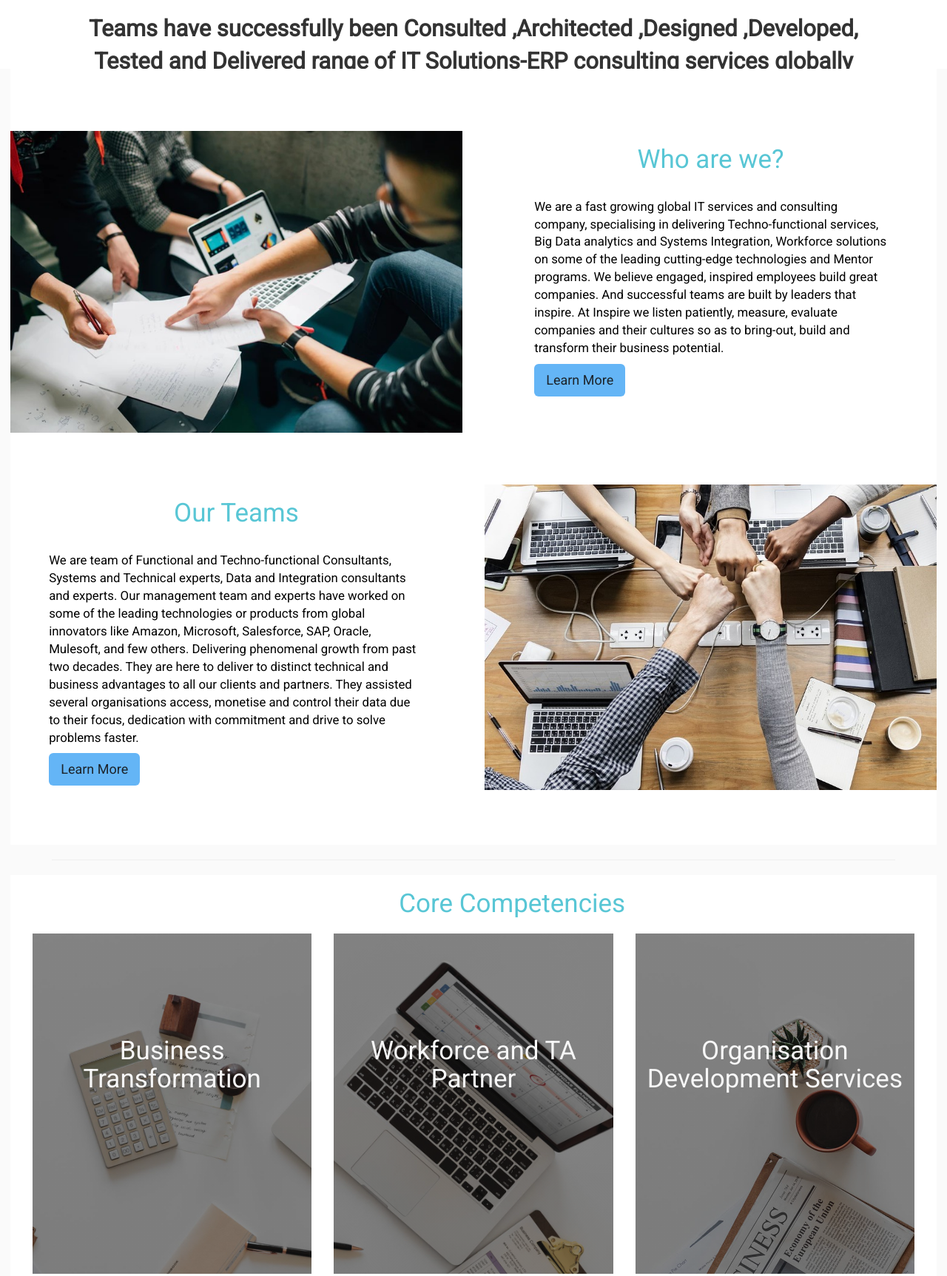
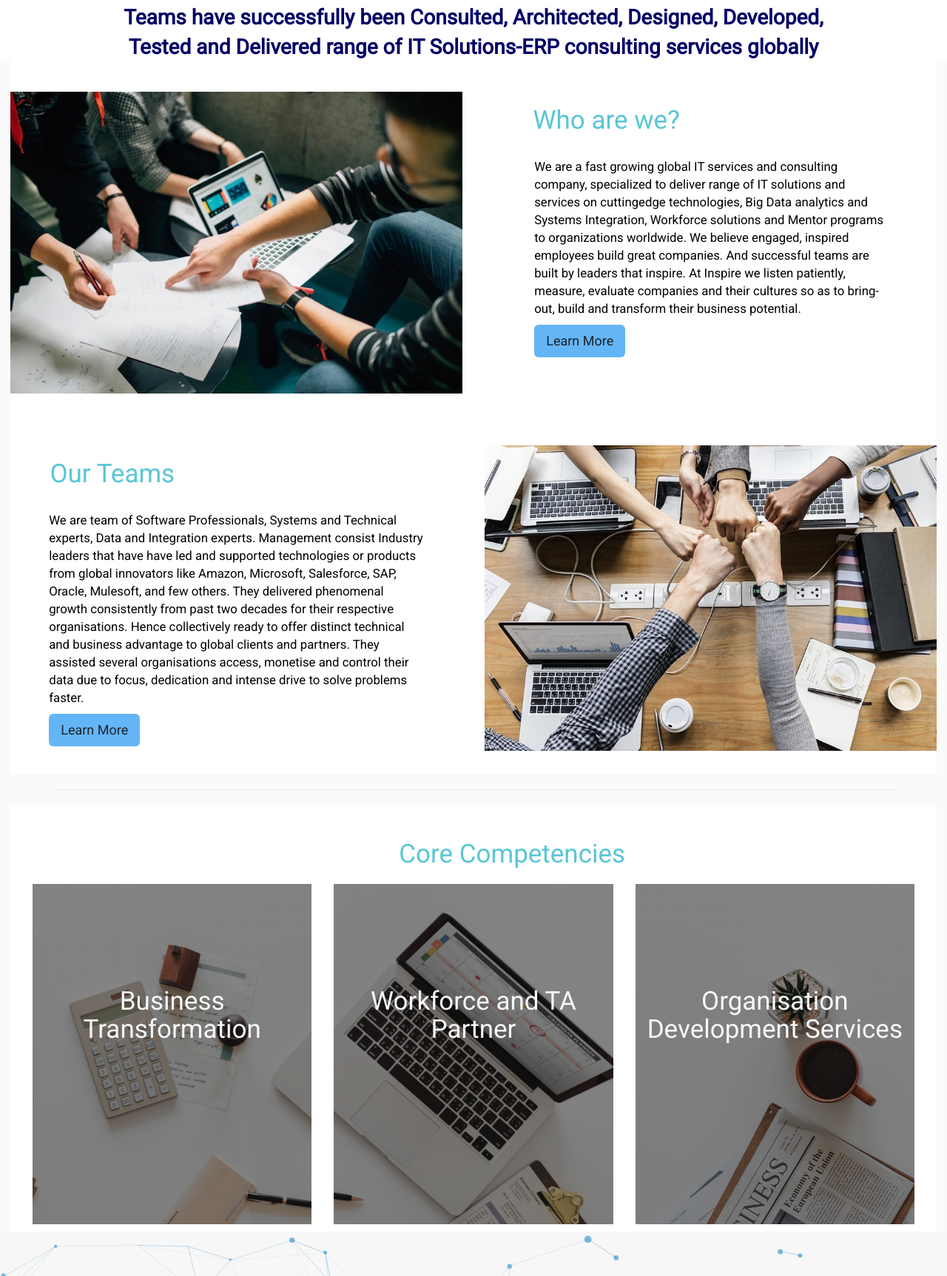
Before and after one commit to manupanday1998/inspire, a plain HTML site: page index.html in a window 1280 px wide. Shown: the part 600-2325 px from the top of the page at 74% size. Drawn offline with nearby package versions, Linux system fonts and the light colour scheme.

Commit message:
just footer remains

```diff
--- a/css/index.css
+++ b/css/index.css
@@ -27,8 +27,8 @@ body{
 	padding: 0px;
 }
 #imglogo{
-	height:1.8em;
-	width:5em;
+	height:2.2em;
+	width:7em;
 	margin-top: 1em;
 }
 /* ================== images slideshow ==================*/
@@ -94,10 +94,11 @@ body{
 	/*position: relative;*/
 	/*height: 10em;*/
 	/*padding: 1.5em 0 1.5em 0;*//* was not commented for the previous version*/
-	font-size: 2.2em;
+	font-size: 2em;
 	font-weight: bold;
 	font-family: 'Lora', serif;
 	background-color: white;
+	color:#000066
 }
 
 #slideshow > div {
@@ -115,7 +116,7 @@ body{
 }
 #slideShowDiv1{
 	position: absolute;
-	top: 38%;
+	top: 30%;
 	margin-top: -15px;
 }
 #slideShowDiv2{
@@ -209,6 +210,7 @@ body{
 .paragraphsTestimonial{
     padding: 1.4em;
     padding-right: 7em;
+	padding-left: 0em;
     font-size: 1.2em;
 }
 .BTbox{
@@ -341,8 +343,8 @@ input ,textarea{
     padding: .5em;
 }
 #containerWhoTeam{
-	padding-top: 3em;
-	padding-bottom: 5em;
+	padding-top: 0em;
+	padding-bottom: 2em;
 	padding-left: 0;
 	padding-right: 0;
 }
@@ -358,11 +360,9 @@ input ,textarea{
 	transition: font-size 2s;
 }
 #WAWheading{
-	border-bottom-style: solid;
-	border-bottom-width: 0em;
-	border-color: #0077c0;
+
 	font-size: 2.5em;
-	transition: font-size 2s, border-bottom-width 2s;
+
 }
 #OTheading{
 	border-bottom-style: solid;
--- a/index.html
+++ b/index.html
@@ -136,7 +136,7 @@
 	<!-- quotes slideshow -->
 	<div id="slideshow">
 		<div id="slideShowDiv1">
-			Teams have successfully been Consulted ,Architected ,Designed ,Developed,
+			Teams have successfully been Consulted, Architected, Designed, Developed,
 			<br/>
 			Tested and Delivered range of IT Solutions-ERP consulting services globally
 		</div>
@@ -161,11 +161,11 @@
 			</div>
 			<div class="col-md-6">
 				<div class="row" >
-					<h1 class="text-center headings" id="WAWheading">Who are we?</h1>
+					<h1 class=" headings" id="WAWheading" style="padding-left: 2.3em">Who are we?</h1>
 				</div>
 				<div>
 					<!-- <i class="fas fa-user fa-5x iconography"></i><br /> -->
-					<p class="paragraphsWhoTeam">We are a fast growing global IT services and consulting company, specialising in delivering Techno-functional services, Big Data analytics and Systems Integration, Workforce solutions on some of the leading cutting-edge technologies and Mentor programs. We believe engaged, inspired employees build great companies. And successful teams are built by leaders that inspire. At Inspire we listen patiently, measure, evaluate companies and their cultures so as to bring-out, build and transform their business potential.
+					<p class="paragraphsWhoTeam">We are a fast growing global IT services and consulting company, specialized to deliver range of IT solutions and services on cuttingedge technologies, Big Data analytics and Systems Integration, Workforce solutions and Mentor programs to organizations worldwide. We believe engaged, inspired employees build great companies. And successful teams are built by leaders that inspire. At Inspire we listen patiently, measure, evaluate companies and their cultures so as to bring-out, build and transform their business potential.
                         <br />
 					<button type="button" class="btn btn-lg btn-whoTeam ">Learn More</button></p>
 				</div>
@@ -175,13 +175,14 @@
 			<div class="col-md-6"  id="containerOurTeam">
 				<div class="row">
 					<div class=" col-md-offset-1 col-md-10">
-						<h1 class="text-center headings" id="OTheading">Our Teams</h1>
+						<h1 class=" headings" id="OTheading" >Our Teams</h1>
 					</div>
 				</div>
 
 				<div class="row" >
 							<!-- <i class="fas fa-users fa-5x iconography"></i><br /> -->
-					<p class="paragraphsWhoTeam" >We are team of Functional and Techno-functional Consultants, Systems and Technical experts, Data and Integration consultants and experts. Our management team and experts have worked on some of the leading technologies or products from global innovators like Amazon, Microsoft, Salesforce, SAP, Oracle, Mulesoft, and few others. Delivering phenomenal growth from past two decades. They are here to deliver to distinct technical and business advantages to all our clients and partners. They assisted several organisations access, monetise and control their data due to their focus, dedication with commitment and drive to solve problems faster.
+					<p class="paragraphsWhoTeam" >
+                        We are team of Software Professionals, Systems and Technical experts, Data and Integration experts. Management consist Industry leaders that have have led and supported technologies or products from global innovators like Amazon, Microsoft, Salesforce, SAP, Oracle, Mulesoft, and few others. They delivered phenomenal growth consistently from past two decades for their respective organisations. Hence collectively ready to offer distinct technical and business advantage to global clients and partners. They assisted several organisations access, monetise and control their data due to focus, dedication and intense drive to solve problems faster.
                         <br />
 					<button type="button" class="btn btn-whoTeam btn-lg ">Learn More</button></p>
 				</div>
@@ -199,7 +200,7 @@
 	</div>
 
 	<!-- Flip boxes -->
-	<div class="container-fluid" id="containerOurMotives">
+	<div class="container-fluid" id="containerOurMotives" style="padding-top: 2em;padding-bottom: em">
 		<div class="row">
 			<div class="col-md-offset-4 col-md-5">
 				<h1 class="text-center headings" id="OMheading">Core Competencies</h1>
@@ -211,13 +212,22 @@
                      rgba(20,20,20, .5),
                      rgba(20,20,20, .5)),
                      url(./images/flipbox2.jpg); background-size: 100%">
-					<h1 class="flipHeaders text-center">Business Transformation<br /></h1>
+					<h1 class="flipHeaders text-center">Business <br /> Transformation<br /></h1>
 				</div>
 				<div class="back face center">
-					<p class="flipBackParagraphs">Our services are often engaged by small-medium enterprises who are constantly striving to maximise their revenues or profits and critically improve its competitive advantage. They prefer to Outsource some on their IT and stay focussed on their primary business goals get entangled Business-IT alignments.
+					<p class="flipBackParagraphs">
+                        Our services are often engaged by small-medium enterprises who are constantly
+                        striving to maximise their revenues or profits and critically improve its competitive
+                        advantage. They prefer to Outsource some on their IT and stay focussed on their
+                        primary business goals than complicate their Business-IT needs.
                     </p>
 					<p class="flipBackParagraphs">
-                        For them, Business competitiveness, and enhancing their products or services matter the most. They believe to outsource their IT services from experts than facing the risks and constant challenges of IT. That’s when ‘inspire team’ can step-in. Irrespective of our presence, our experts are prepared to deliver range of services and business support with customised right mix of business delivery models.
+                        For them, Business competitiveness, and enhancing their products or services
+                        matter the most. They believe to outsource from experts than facing the risks due to
+                        constant global IT challenges and digital disruptions. That’s when ‘inspire
+                        technologies’ would step-in. Irrespective of our presence, our experts are prepared to
+                        deliver services and business support with right mix of business delivery models
+                        that’s customized for you.
                     </p>
                     <p class="flipBackParagraphs">
                         Please visit <u>core competencies </u>to know more
@@ -336,7 +346,7 @@
 			</div>
 			<div class="col-md-8">
 				<div class="row">
-					<h2 class="text-center">An IT Services Company</h2>
+					<h2 >An IT Services Company</h2>
 				</div>
 				<div class="row">
 					<p class="paragraphsTestimonial">Delighted to engage Inspire group for our business goals and plans. Great opportunity for small companies to have these kind of business consulting services. Enjoyed their valuable consulting support.
@@ -355,7 +365,7 @@
 
 			<div class="col-md-8">
 				<div class="row">
-					<h2 class="text-center">Mobile apps & Analytics firm</h2>
+					<h2 >Mobile apps & Analytics firm</h2>
 				</div>
 				<div class="row">
 					<p class="paragraphsTestimonial">
@@ -392,7 +402,7 @@
 			</div>
 			<div class="col-md-8">
 				<div class="row">
-					<h2 class="text-center">Leading UK based Enterprise Services Co’</h2>
+					<h2 >Leading UK based Enterprise Services Co’</h2>
 				</div>
 				<div class="row">
 					<p class="paragraphsTestimonial">
```
